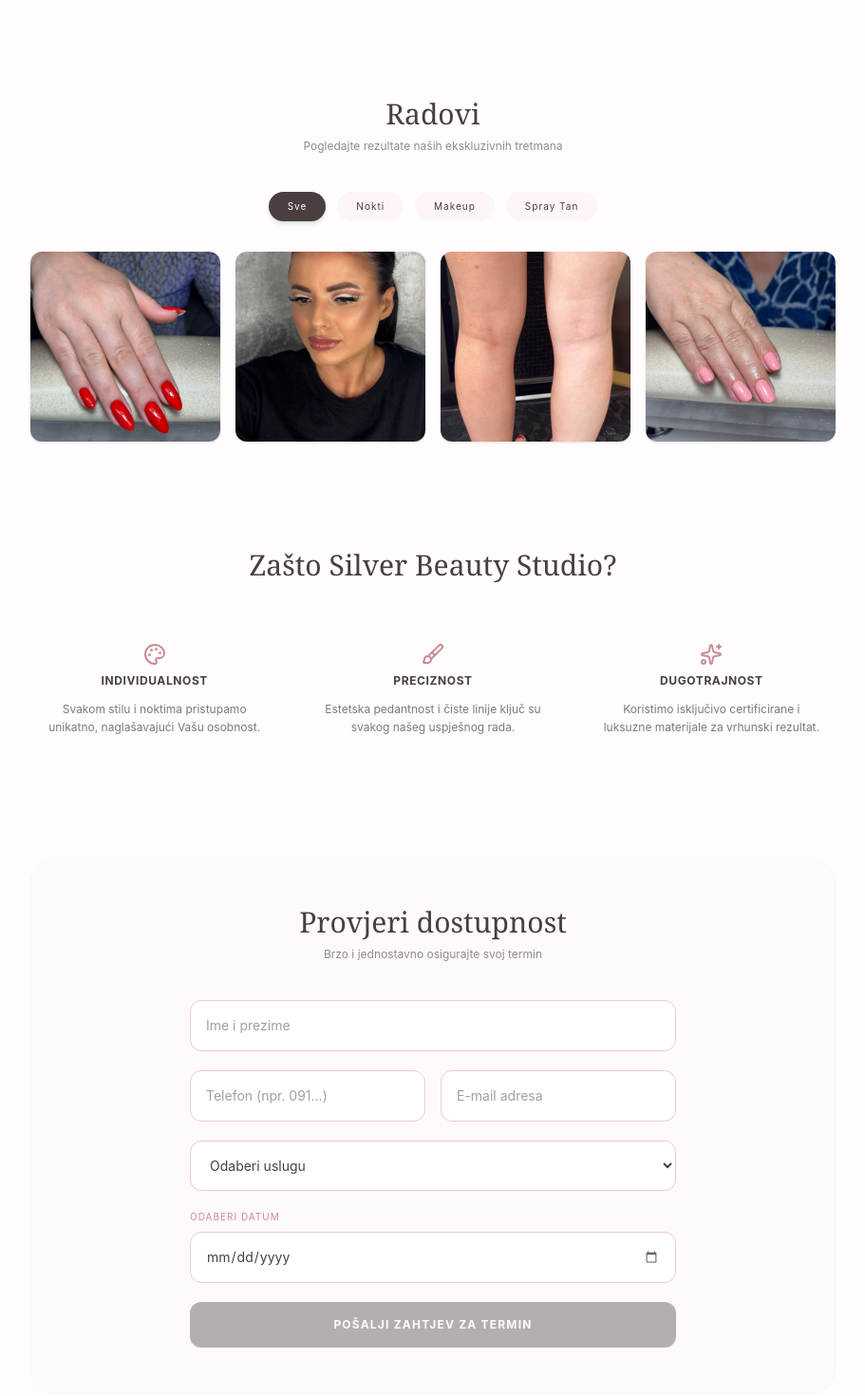
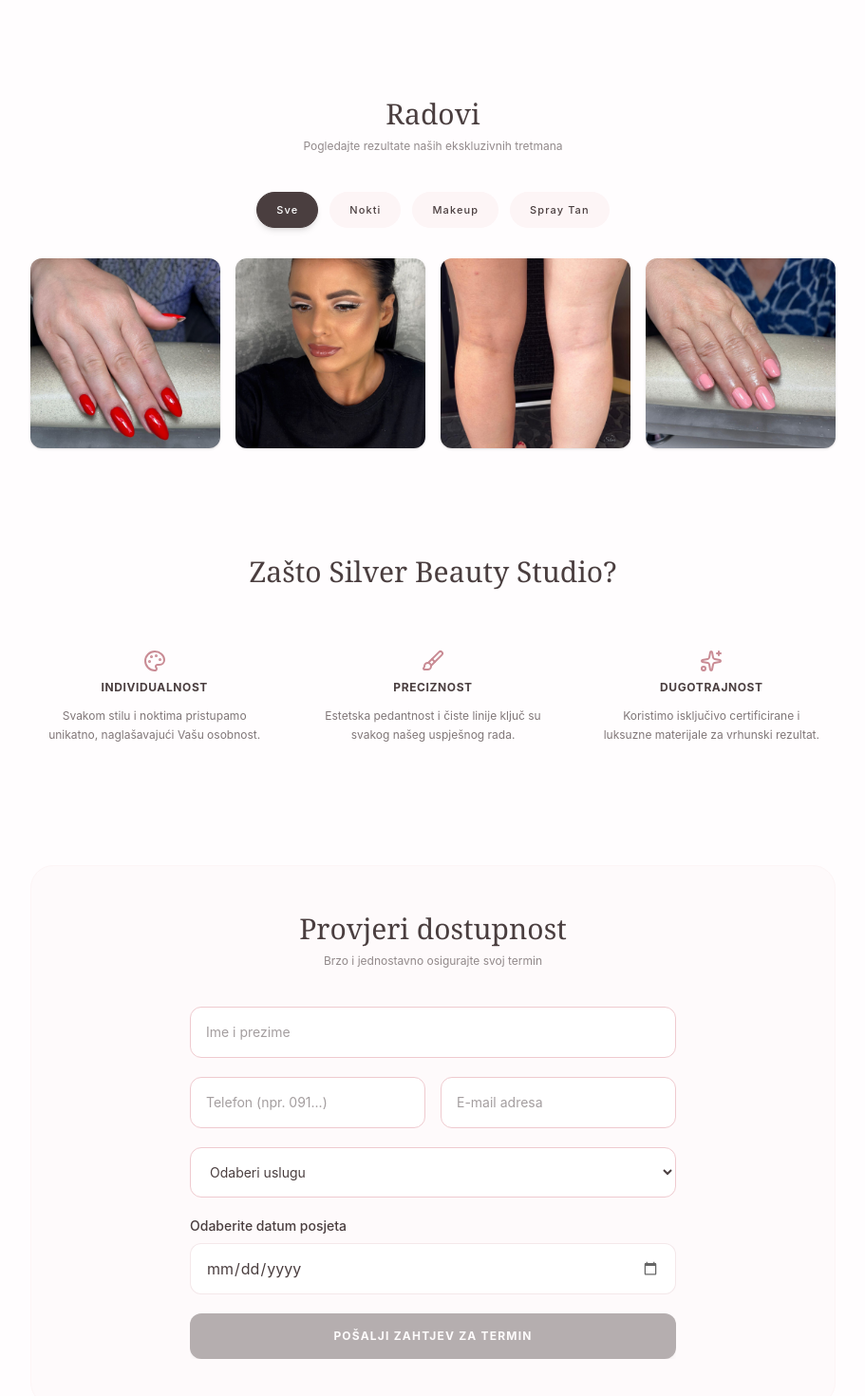
Before and after one commit to romansimunovic/Silver-Beauty-Studio, a React (Vite) app: page / in a window 1280 px wide. Shown: the part 1277-2747 px from the top of the page at 95% size, without its empty margins (184-1095 px from the left). Built offline with nearby package versions, Linux system fonts and the light colour scheme; the HTML template or start-up script is replaced by a standard one; a web font is replaced by a local one.

Commit message:
Popravak galerija filteri i date

```diff
--- a/src/App.jsx
+++ b/src/App.jsx
@@ -58,7 +58,7 @@ export default function App() {
       </nav>
 
       {/* HERO */}
-      <header className="h-[90vh] flex flex-col items-center justify-center text-center px-6 bg-gradient-to-b from-[#FDF5F6] to-transparent">
+      <header className="h-[90vh] flex flex-col items-center justify-center text-center px-6 bg-linear-to-b from-[#FDF5F6] to-transparent">
         <p className="text-[10px] uppercase tracking-[0.4em] mb-4 text-[#C98B94] font-semibold">
           {SALON_CONFIG.subtitle}
         </p>
--- a/src/components/Gallery.jsx
+++ b/src/components/Gallery.jsx
@@ -1,56 +1,66 @@
 import React, { useState } from "react";
 import { motion, AnimatePresence } from "framer-motion";
 
+// Podaci o slikama - slobodno koristi velika slova i razmake kako god želiš
 const images = [
-  { id: 1, cat: "nokti", src: "/images/nokti.jpg" },
-  { id: 2, cat: "makeup", src: "/images/makeup.jpg" },
-  { id: 3, cat: "spraytan", src: "/images/spraytan.jpg" },
-  { id: 4, cat: "nokti", src: "/images/nokti2.jpg" }
+  { id: 1, cat: "Nokti", src: "/images/nokti.jpg" },
+  { id: 2, cat: "Makeup", src: "/images/makeup.jpg" },
+  { id: 3, cat: "Spray Tan", src: "/images/spraytan.jpg" },
+  { id: 4, cat: "Nokti", src: "/images/nokti2.jpg" }
 ];
 
 export default function Gallery({ setImage }) {
   const [activeCat, setActiveCat] = useState("Sve");
 
+  // Popis kategorija točno onako kako želiš da pišu na gumbima u sučelju
+  const categories = ["Sve", "Nokti", "Makeup", "Spray Tan"];
+
+  // Robusno filtriranje: tijekom usporedbe čistimo razmake (.trim()) i ignoriramo velika/mala slova (.toLowerCase())
   const filteredImages = activeCat === "Sve"
     ? images
-    : images.filter(img => img.cat === activeCat);
+    : images.filter(img => img.cat.trim().toLowerCase() === activeCat.trim().toLowerCase());
 
   return (
     <div className="space-y-8">
       {/* Filter kategorija */}
-      <div className="flex flex-wrap justify-center gap-3 text-[10px] uppercase tracking-widest">
-        {["Sve", "Nokti", "Makeup", "Spray Tan"].map(cat => (
+      <div className="flex flex-wrap justify-center gap-3 text-[11px] font-medium uppercase tracking-widest">
+        {categories.map(cat => (
           <button
             key={cat}
             onClick={() => setActiveCat(cat)}
-            className={`px-5 py-2 rounded-full transition-all ${
+            className={`px-5 py-2.5 rounded-full transition-all duration-200 border ${
               activeCat === cat
-                ? "bg-[#4A3E3F] text-white shadow-md"
-                : "bg-[#FDF5F6] text-[#4A3E3F] hover:bg-[#EFCACF]/30"
+                ? "bg-[#4A3E3F] text-white border-[#4A3E3F] shadow-md"
+                : "bg-[#FDF5F6] text-[#4A3E3F] border-transparent hover:bg-[#EFCACF]/30"
             }`}
           >
-            {cat === "spraytan" ? "Spray Tan" : cat}
+            {cat}
           </button>
         ))}
       </div>
 
-      {/* Grid sa slikama */}
-      <div className="grid grid-cols-2 md:grid-cols-4 gap-4">
+      {/* Grid sa slikama uz glatke i stabilne framer-motion animacije */}
+      <div className="grid grid-cols-2 md:grid-cols-4 gap-4 min-h-250px">
         <AnimatePresence mode="popLayout">
           {filteredImages.map(img => (
-            <motion.img
+            <motion.div
               layout
               initial={{ opacity: 0, scale: 0.9 }}
               animate={{ opacity: 1, scale: 1 }}
               exit={{ opacity: 0, scale: 0.9 }}
-              whileHover={{ scale: 1.03 }}
-              transition={{ duration: 0.2 }}
+              transition={{ duration: 0.25, ease: "easeInOut" }}
               key={img.id}
-              src={img.src}
-              onClick={() => setImage(img.src)}
-              className="aspect-square object-cover rounded-xl cursor-pointer shadow-sm hover:shadow-md"
-              alt={`Silver Beauty Studio ${img.cat}`}
-            />
+              className="aspect-square w-full overflow-hidden rounded-xl bg-[#FDF5F6] shadow-sm hover:shadow-md"
+            >
+              <motion.img
+                whileHover={{ scale: 1.05 }}
+                transition={{ duration: 0.2 }}
+                src={img.src}
+                onClick={() => setImage(img.src)}
+                className="w-full h-full object-cover cursor-pointer"
+                alt={`Silver Beauty Studio ${img.cat}`}
+              />
+            </motion.div>
           ))}
         </AnimatePresence>
       </div>
--- a/src/components/Lightbox.jsx
+++ b/src/components/Lightbox.jsx
@@ -19,7 +19,7 @@ export default function Lightbox({ image, setImage }) {
       className="
         fixed
         inset-0
-        z-[99999]
+        z-99999
 
         flex
         items-center
--- a/src/components/NailsMakeupBooking.jsx
+++ b/src/components/NailsMakeupBooking.jsx
@@ -10,7 +10,7 @@ export default function NailsMakeupBooking() {
   const [service, setService] = useState("");
   const [slots, setSlots] = useState([]);
   const [selectedSlot, setSelectedSlot] = useState("");
-
+  const [selectedDate, setSelectedDate] = useState("");
   function handleDate(e) {
     const value = e.target.value;
     setDate(value);
@@ -87,17 +87,20 @@ export default function NailsMakeupBooking() {
           ))}
         </select>
 
-        <div className="relative">
-          <label className="block text-[10px] uppercase tracking-widest text-[#C98B94] mb-2">
-            Odaberi datum
-          </label>
-          <input
-            required
-            type="date"
-            onChange={handleDate}
-            className="w-full p-4 border border-[#EFCACF] rounded-xl bg-white text-[#4A3E3F] text-sm box-border focus:outline-none focus:ring-1 focus:ring-[#C98B94]"
-          />
-        </div>
+        <div className="w-full">
+  <label className="block text-sm font-medium text-[#4A3E3F] mb-2">
+    Odaberite datum posjeta
+  </label>
+  <div className="relative w-full">
+    <input
+      type="date"
+      value={selectedDate}
+      onChange={(e) => setSelectedDate(e.target.value)}
+      min={new Date().toISOString().split('T')[0]} // Sprječava odabir prošlih datuma
+      className="w-full min-w-0 max-w-full px-4 py-3.5 rounded-xl border border-[#C98B94]/20 bg-white text-[#4A3E3F] focus:outline-none focus:ring-2 focus:ring-[#C98B94] transition-all text-base appearance-none block box-border"
+    />
+  </div>
+</div>
 
         {slots.length > 0 && (
           <div className="space-y-3">
```
